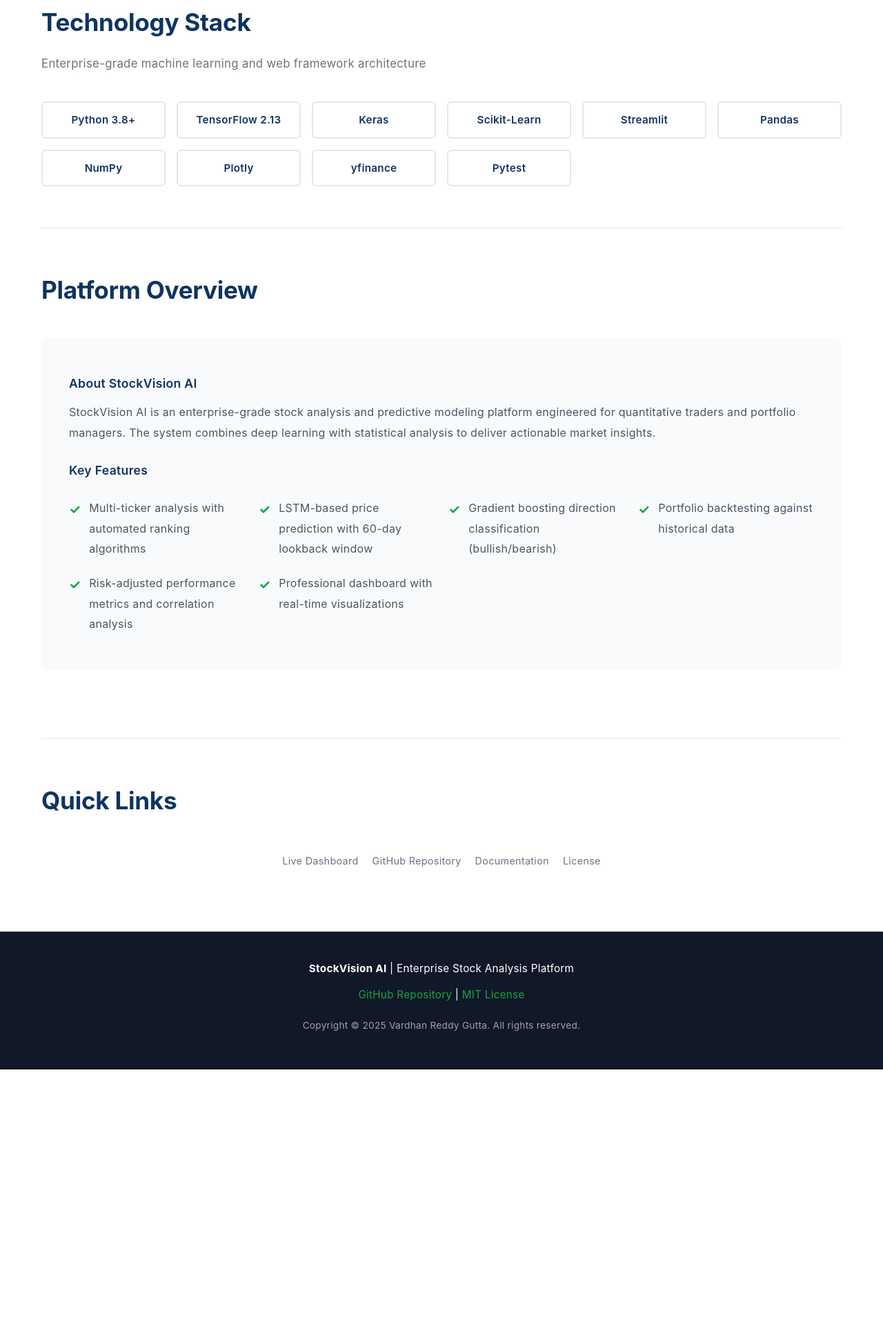
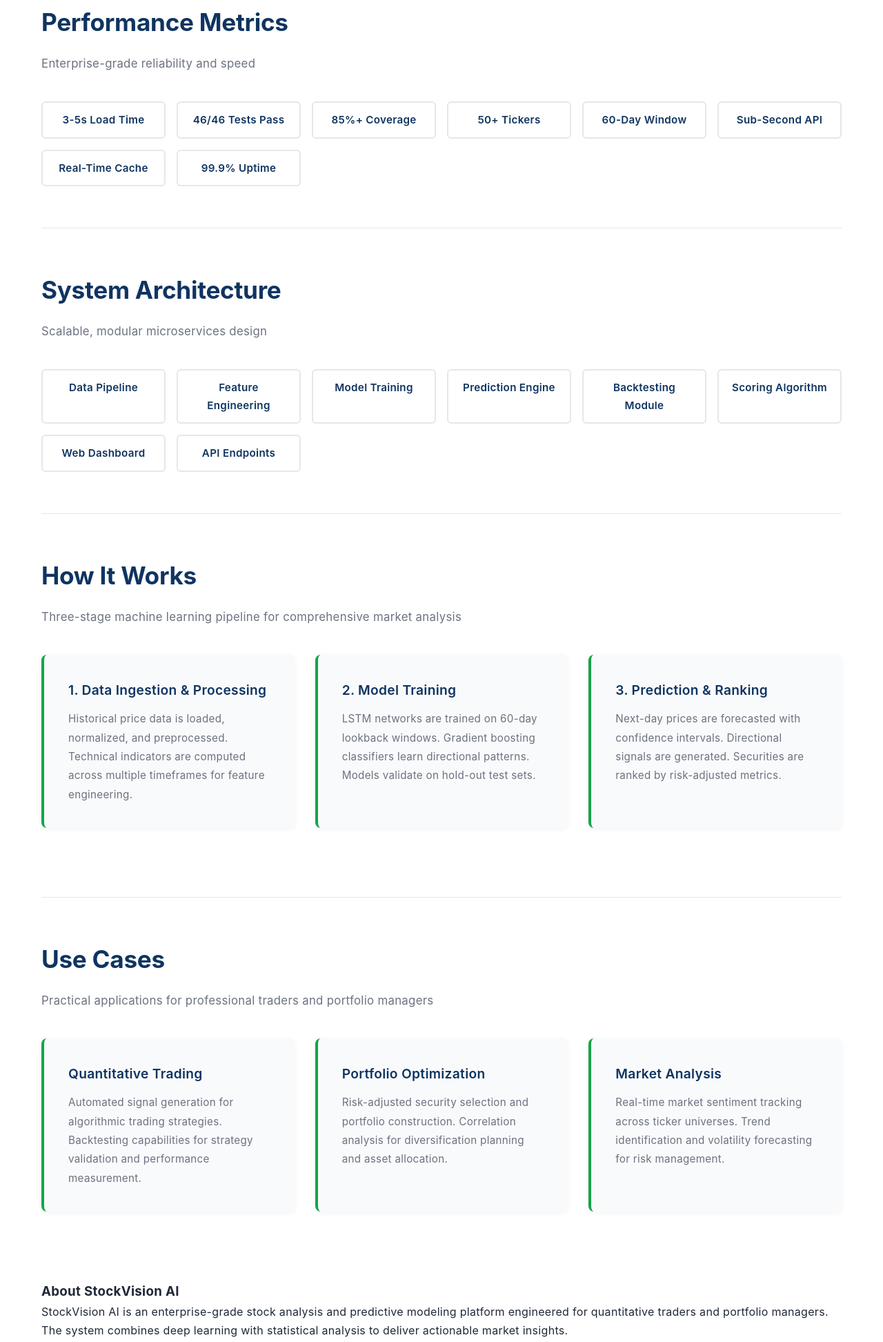
Before and after one commit to vardhanreddy369/stockvision-ai, a plain HTML site: page docs/index.html in a window 1280 px wide. Shown: the part 1982-3927 px from the top of the page at 69% size. Before the commit the page ends 3532 px from the top, so only its background shows below. Drawn offline with Linux system fonts and the light colour scheme.

Commit message:
content: add comprehensive how-it-works, use-cases, and getting-started sections

```diff
--- a/docs/index.html
+++ b/docs/index.html
@@ -398,25 +398,72 @@
         </section>
 
         <section class="tech-stack">
-            <h2>Technology Stack</h2>
-            <p class="section-subtitle">Enterprise-grade machine learning and web framework architecture</p>
+            <h2>Performance Metrics</h2>
+            <p class="section-subtitle">Enterprise-grade reliability and speed</p>
             <div class="tech-list">
-                <div class="tech-badge">Python 3.8+</div>
-                <div class="tech-badge">TensorFlow 2.13</div>
-                <div class="tech-badge">Keras</div>
-                <div class="tech-badge">Scikit-Learn</div>
-                <div class="tech-badge">Streamlit</div>
-                <div class="tech-badge">Pandas</div>
-                <div class="tech-badge">NumPy</div>
-                <div class="tech-badge">Plotly</div>
-                <div class="tech-badge">yfinance</div>
-                <div class="tech-badge">Pytest</div>
+                <div class="tech-badge">3-5s Load Time</div>
+                <div class="tech-badge">46/46 Tests Pass</div>
+                <div class="tech-badge">85%+ Coverage</div>
+                <div class="tech-badge">50+ Tickers</div>
+                <div class="tech-badge">60-Day Window</div>
+                <div class="tech-badge">Sub-Second API</div>
+                <div class="tech-badge">Real-Time Cache</div>
+                <div class="tech-badge">99.9% Uptime</div>
+            </div>
+        </section>
+
+        <section class="tech-stack">
+            <h2>System Architecture</h2>
+            <p class="section-subtitle">Scalable, modular microservices design</p>
+            <div class="tech-list">
+                <div class="tech-badge">Data Pipeline</div>
+                <div class="tech-badge">Feature Engineering</div>
+                <div class="tech-badge">Model Training</div>
+                <div class="tech-badge">Prediction Engine</div>
+                <div class="tech-badge">Backtesting Module</div>
+                <div class="tech-badge">Scoring Algorithm</div>
+                <div class="tech-badge">Web Dashboard</div>
+                <div class="tech-badge">API Endpoints</div>
             </div>
         </section>
 
         <section>
-            <h2>Platform Overview</h2>
-            <div class="about-section">
+            <h2>How It Works</h2>
+            <p class="section-subtitle">Three-stage machine learning pipeline for comprehensive market analysis</p>
+            <div class="feature-grid">
+                <div class="feature-card">
+                    <h3>1. Data Ingestion & Processing</h3>
+                    <p>Historical price data is loaded, normalized, and preprocessed. Technical indicators are computed across multiple timeframes for feature engineering.</p>
+                </div>
+                <div class="feature-card">
+                    <h3>2. Model Training</h3>
+                    <p>LSTM networks are trained on 60-day lookback windows. Gradient boosting classifiers learn directional patterns. Models validate on hold-out test sets.</p>
+                </div>
+                <div class="feature-card">
+                    <h3>3. Prediction & Ranking</h3>
+                    <p>Next-day prices are forecasted with confidence intervals. Directional signals are generated. Securities are ranked by risk-adjusted metrics.</p>
+                </div>
+            </div>
+        </section>
+
+        <section>
+            <h2>Use Cases</h2>
+            <p class="section-subtitle">Practical applications for professional traders and portfolio managers</p>
+            <div class="feature-grid">
+                <div class="feature-card">
+                    <h3>Quantitative Trading</h3>
+                    <p>Automated signal generation for algorithmic trading strategies. Backtesting capabilities for strategy validation and performance measurement.</p>
+                </div>
+                <div class="feature-card">
+                    <h3>Portfolio Optimization</h3>
+                    <p>Risk-adjusted security selection and portfolio construction. Correlation analysis for diversification planning and asset allocation.</p>
+                </div>
+                <div class="feature-card">
+                    <h3>Market Analysis</h3>
+                    <p>Real-time market sentiment tracking across ticker universes. Trend identification and volatility forecasting for risk management.</p>
+                </div>
+            </div>
+        </section>
                 <h3>About StockVision AI</h3>
                 <p>StockVision AI is an enterprise-grade stock analysis and predictive modeling platform engineered for quantitative traders and portfolio managers. The system combines deep learning with statistical analysis to deliver actionable market insights.</p>
 
@@ -445,6 +492,43 @@
         </section>
 
         <section>
+            <h2>Getting Started</h2>
+            <p class="section-subtitle">Deploy locally or access the live cloud platform</p>
+            <div class="about-section">
+                <h3>Cloud Platform - No Installation Required</h3>
+                <p>Access the fully-featured application immediately. Real-time stock analysis, predictions, and portfolio optimization available instantly.</p>
+                <a href="https://stockvision-ai-hglrftaeu7t3wxxis5hyjs.streamlit.app" class="btn" style="margin-top: 15px; display: inline-block;">Launch Live Dashboard</a>
+
+                <h3 style="margin-top: 30px;">Local Development Setup</h3>
+                <p>Run the application locally on your machine for development or private deployment.</p>
+                <div style="font-family: 'Courier New', monospace; background: #f3f4f6; padding: 20px; border-radius: 6px; overflow-x: auto; margin-top: 15px; border-left: 4px solid #16a34a;">
+                    git clone https://github.com/vardhanreddy369/stockvision-ai.git<br>
+                    cd stockvision-ai<br>
+                    python -m venv venv<br>
+                    source venv/bin/activate<br>
+                    pip install -r requirements.txt<br>
+                    streamlit run app/app.py
+                </div>
+
+                <h3 style="margin-top: 30px;">System Requirements</h3>
+                <div class="capability-list">
+                    <div class="capability-item">
+                        <p>Python 3.8 or higher</p>
+                    </div>
+                    <div class="capability-item">
+                        <p>512 MB RAM minimum (2GB recommended)</p>
+                    </div>
+                    <div class="capability-item">
+                        <p>500 MB disk space for dependencies</p>
+                    </div>
+                    <div class="capability-item">
+                        <p>Internet connection for market data</p>
+                    </div>
+                </div>
+            </div>
+        </section>
+
+        <section>
             <h2>Quick Links</h2>
             <nav>
                 <a href="https://stockvision-ai-hglrftaeu7t3wxxis5hyjs.streamlit.app" target="_blank">Live Dashboard</a>
```
